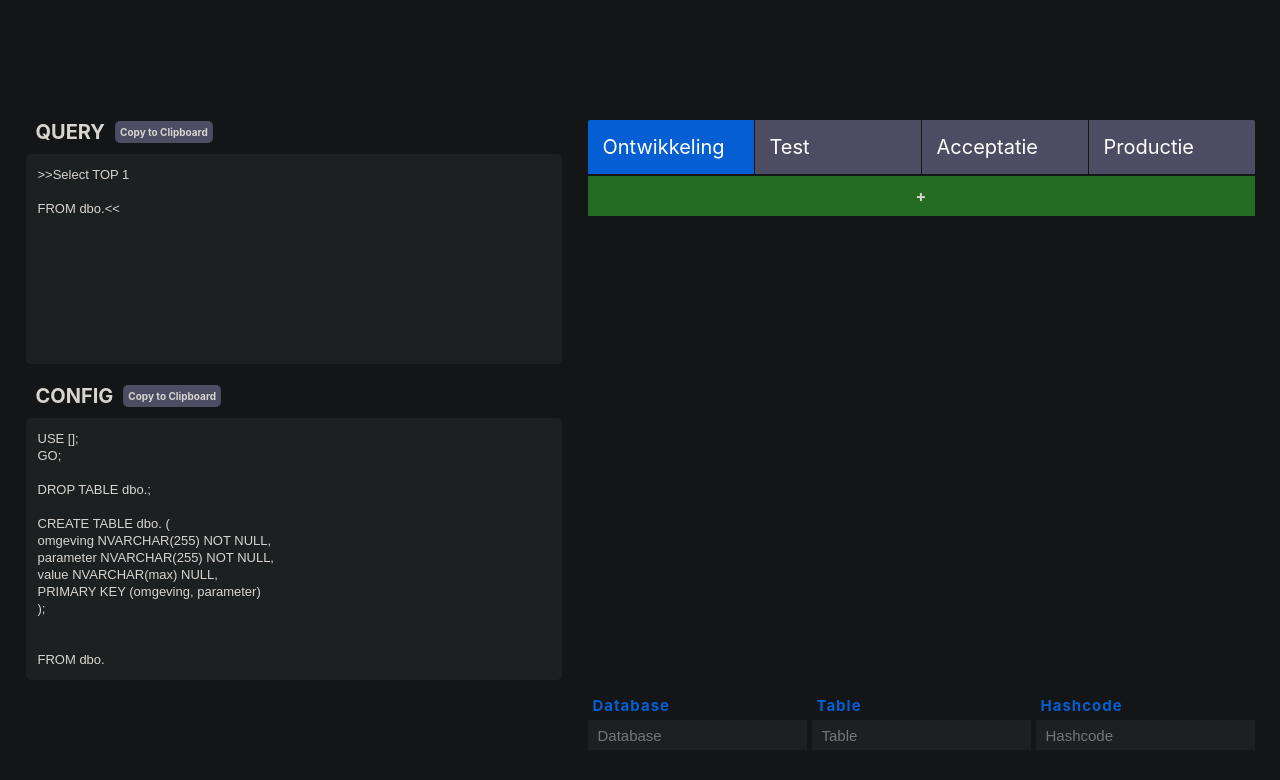
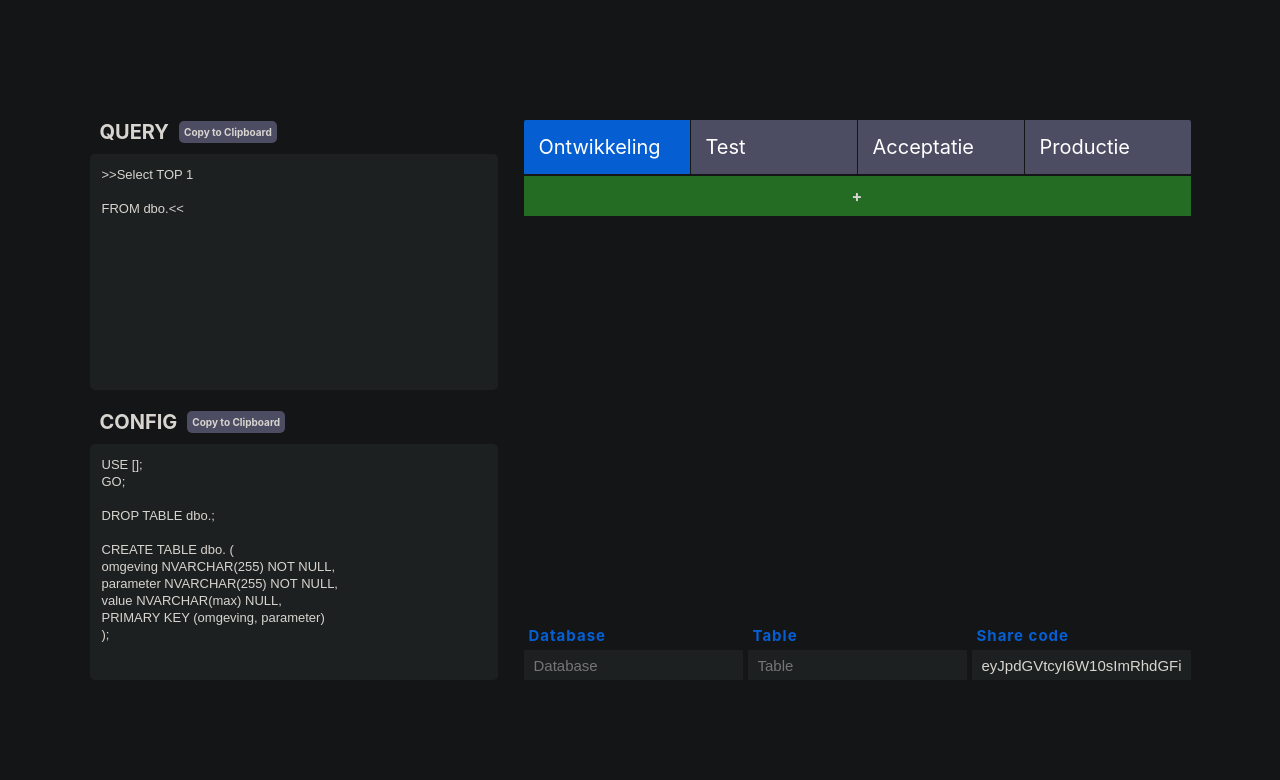
Before and after one commit to bvanleeuwen/dbc_builder, a React (Create React App) app: page / in a window 1280 px wide. Shown: the top 780 px of the page. Built offline with nearby package versions, Linux system fonts and the light colour scheme.

Commit message:
Fix some small styling issues Fix logic error

```diff
--- a/src/components/App.css
+++ b/src/components/App.css
@@ -20,12 +20,14 @@ html {
   width: 100%;
   display: flex;
   justify-content: center;
-  align-items: center;
   column-gap: 50px;
 }
 
 .container {
   height: 100%;
+  display: flex;
+  justify-content: center;
+  flex-direction: column;
 }
 
 .inputs {
--- a/src/components/App.tsx
+++ b/src/components/App.tsx
@@ -14,15 +14,13 @@ const App = () => {
     const [binary, setBinary] = useState("")
 
     useEffect(() => {
-        if (items.length === 0) {
-            return
-        }
         const json = {
             items: items,
             database: database
         }
         const bin = Buffer.from(JSON.stringify(json)).toString("base64");
         setBinary(bin)
+        console.log(items)
     }, [items, database])
 
     function handlePasteBinary(hash: string) {
@@ -43,7 +41,7 @@ const App = () => {
                         <div className={"wrapper"}>
                             <span className={"input_name"}>Database</span>
                             <span className={"input_name"}>Table</span>
-                            <span className={"input_name"}>Hashcode</span>
+                            <span className={"input_name"}>Share code</span>
                         </div>
                         <form className={"wrapper"}>
                             <input
@@ -61,7 +59,7 @@ const App = () => {
                             <input
                                 className={"input_value"}
                                 value={binary}
-                                placeholder={"Hashcode"}
+                                placeholder={"Share code"}
                                 onChange={e => handlePasteBinary(e.target.value)}
                             />
                         </form>
--- a/src/components/Preview.css
+++ b/src/components/Preview.css
@@ -1,6 +1,6 @@
 .preview {
-    height: 100%;
-    width: 40%;
+    height: calc(100% - 20px); /* subtract row-gap */
+    width: 30%;
     display: flex;
     justify-content: flex-start;
     align-items: flex-start;
@@ -9,7 +9,8 @@
 }
 
 .code_block {
-    height: 100%;
+    min-height: 50%;
+    max-height: 50%;
     width: 100%;
     display: flex;
     justify-content: flex-start;
--- a/src/components/Table.css
+++ b/src/components/Table.css
@@ -1,6 +1,5 @@
 .table {
-    height: 90%;
-    max-height: 90%;
+    flex: 1; /* fill remaining space */
     display: flex;
     justify-content: flex-start;
     align-items: center;
@@ -10,7 +9,7 @@
 }
 
 .item {
-    height: 40px;
+    min-height: 40px;
     width: 100%;
     display: flex;
     justify-content: center;
```
